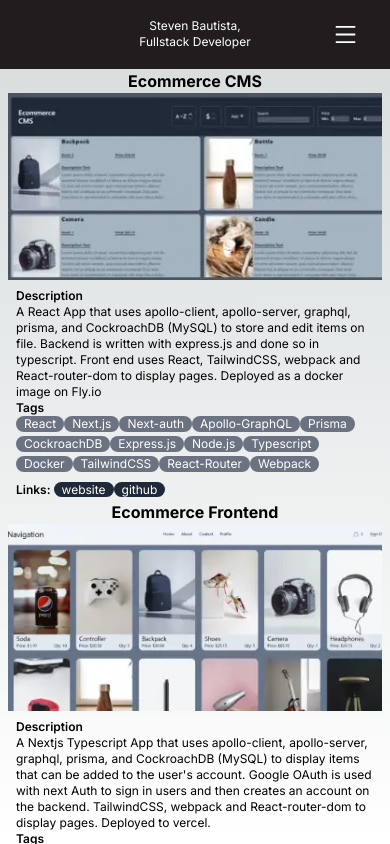
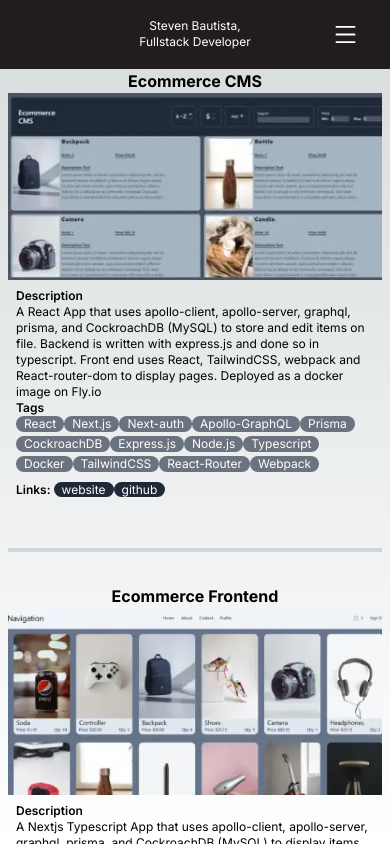
Before and after one commit to ProgrammerSteve/NextPortfolio, a Next.js app: page / in a window 390 px wide. Built offline with nearby package versions, Linux system fonts and the light colour scheme.

Commit message:
added border with margin bottom spacing to improve mobile view

```diff
--- a/app/page.tsx
+++ b/app/page.tsx
@@ -840,7 +840,8 @@ type ProjectProps = {
 };
 const ProjectCard = ({ project }: ProjectProps) => {
   return (
-    <div className=" sm:h-[300px] flex flex-col sm:flex-row gap-2">
+    <>
+    <div className="mb-12 sm:mb-0 sm:h-[300px] flex flex-col sm:flex-row gap-2">
       <ProjectImage
         title={project.title}
         imageSrc={project.imageSrc}
@@ -860,7 +861,10 @@ const ProjectCard = ({ project }: ProjectProps) => {
           key={`tags-${project.id}`}
         />
       </div>
+
     </div>
+    <hr className="block sm:hidden border-t-4 border-gray-300 mb-8" />
+    </>
   );
 };
 
```
